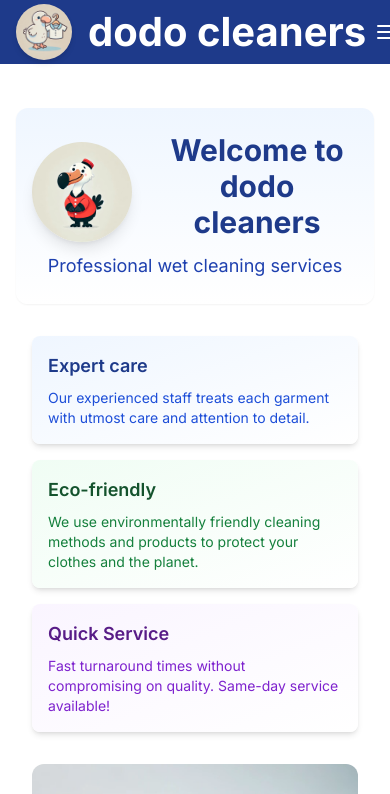
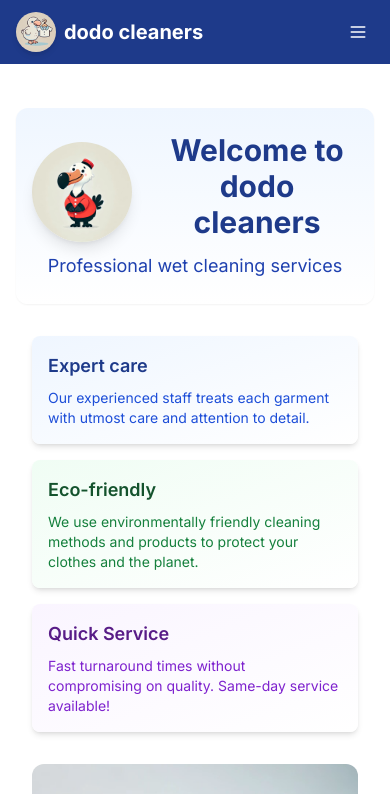
Before and after one commit to woohyee/dodo-cleaners-web, a Next.js app: page / in a window 390 px wide. Shown: the top 794 px of the page. Built offline with nearby package versions, Linux system fonts and the light colour scheme.

Commit message:
Update: Header mobile menu style and auto-close feature

```diff
--- a/app/components/Header.tsx
+++ b/app/components/Header.tsx
@@ -53,8 +53,11 @@ const Header = () => {
         <div className="flex items-center justify-between h-16 md:h-20">
           {/* 로고 */}
           <div className="flex-shrink-0">
-            <Link href="/" className="flex items-center space-x-4 group">
-              <div className="w-14 h-14 relative">
+            <Link
+              href="/"
+              className="flex items-center space-x-2 md:space-x-4 group"
+            >
+              <div className="w-10 h-10 md:w-14 md:h-14 relative">
                 <Image
                   src="/dodologo.jpg"
                   alt="Dodo Cleaners Logo"
@@ -63,10 +66,7 @@ const Header = () => {
                   className="rounded-full shadow-md group-hover:scale-105 transition-transform duration-200"
                 />
               </div>
-              <span
-                className="text-3xl md:text-4xl lg:text-5xl font-bold text-white group-hover:text-gray-200 transition-colors duration-200"
-                style={{ fontSize: '2.5rem' }}
-              >
+              <span className="text-xl md:text-3xl lg:text-4xl font-bold text-white group-hover:text-gray-200 transition-colors duration-200">
                 dodo cleaners
               </span>
             </Link>
@@ -93,18 +93,17 @@ const Header = () => {
           <div className="md:hidden">
             <button
               onClick={() => setIsMenuOpen(!isMenuOpen)}
-              className="inline-flex items-center justify-center p-2 rounded-md text-white
-                       hover:text-gray-200 focus:outline-none transition-colors duration-200"
+              className="inline-flex items-center justify-center p-1.5 rounded-md text-white hover:text-gray-200 focus:outline-none transition-colors duration-200"
               aria-label="Main menu"
             >
-              {isMenuOpen ? <X size={24} /> : <Menu size={24} />}
+              {isMenuOpen ? <X size={20} /> : <Menu size={20} />}
             </button>
           </div>
         </div>
 
         {/* 모바일 메뉴 드롭다운 */}
         <div
-          className={`absolute right-4 w-40 -mt-1 md:hidden transition-all duration-300 ease-in-out bg-white rounded-lg shadow-lg ${
+          className={`absolute right-2 w-36 -mt-1 md:hidden transition-all duration-300 ease-in-out bg-white rounded-lg shadow-lg ${
             isMenuOpen
               ? 'max-h-48 opacity-100'
               : 'max-h-0 opacity-0 pointer-events-none'
```
